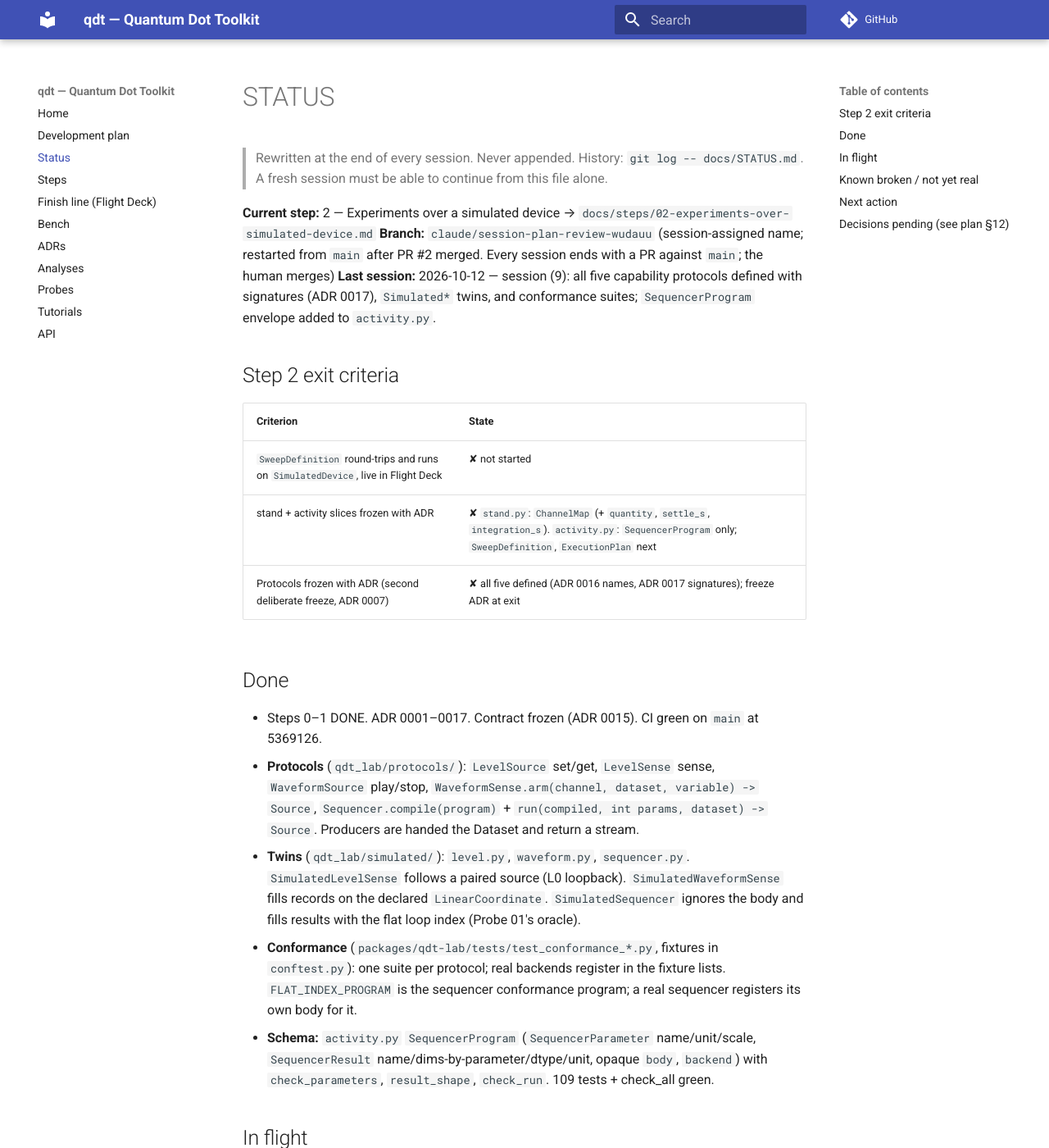
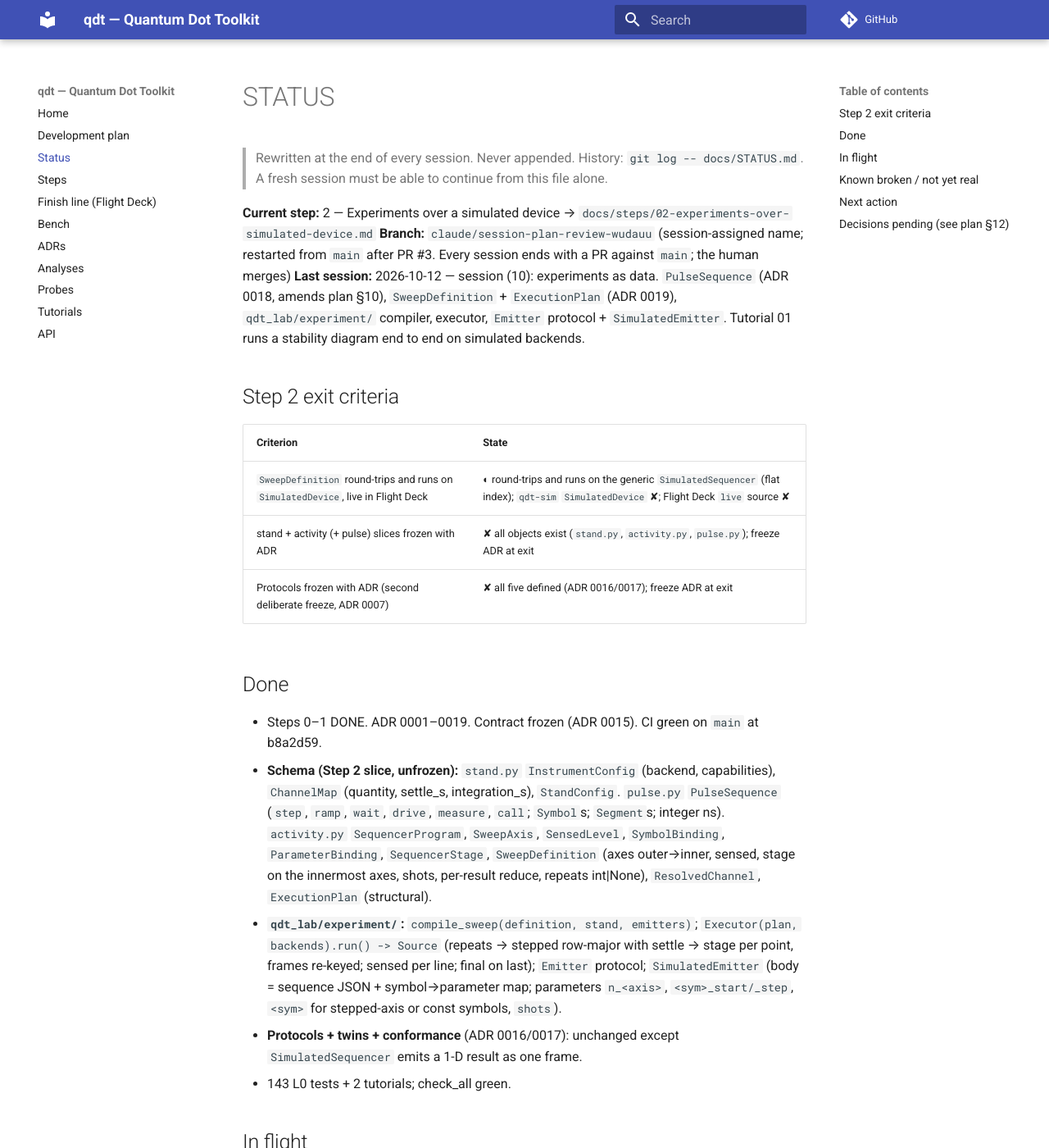
Before and after one commit to CowboyQuantum/qdt, an MkDocs documentation site: the page built from docs/STATUS.md, in a window 1280 px wide and 1400 px high. Shown: the whole window at 82% size. Built offline with MkDocs 1.6.1 and Material for MkDocs 9.7.7, drawn with Linux system fonts in a browser that asks for light colours; comment, search, counter and statistics services are not loaded; some of the changed text lies outside the part shown.

Commit message:
docs: STATUS — experiments as data landed; next is qdt-sim SimulatedDevice
Co-Authored-By: Claude Fable 5.1 <noreply@anthropic.com>
Claude-Session: https://claude.ai/code/session_01Bc8VuAgioCmycqw682fpn6

```diff
--- a/docs/STATUS.md
+++ b/docs/STATUS.md
@@ -4,54 +4,57 @@
 > A fresh session must be able to continue from this file alone.
 
 **Current step:** 2 — Experiments over a simulated device → `docs/steps/02-experiments-over-simulated-device.md`
-**Branch:** `claude/session-plan-review-wudauu` (session-assigned name; restarted from `main` after PR #2 merged.
+**Branch:** `claude/session-plan-review-wudauu` (session-assigned name; restarted from `main` after PR #3.
 Every session ends with a PR against `main`; the human merges)
-**Last session:** 2026-10-12 — session (9): all five capability protocols defined with signatures (ADR 0017),
-`Simulated*` twins, and conformance suites; `SequencerProgram` envelope added to `activity.py`.
+**Last session:** 2026-10-12 — session (10): experiments as data. `PulseSequence` (ADR 0018, amends plan
+§10), `SweepDefinition` + `ExecutionPlan` (ADR 0019), `qdt_lab/experiment/` compiler, executor, `Emitter`
+protocol + `SimulatedEmitter`. Tutorial 01 runs a stability diagram end to end on simulated backends.
 
 ## Step 2 exit criteria
 | Criterion | State |
 |---|---|
-| `SweepDefinition` round-trips and runs on `SimulatedDevice`, live in Flight Deck | ✘ not started |
-| stand + activity slices frozen with ADR | ✘ `stand.py`: `ChannelMap` (+ `quantity`, `settle_s`, `integration_s`). `activity.py`: `SequencerProgram` only; `SweepDefinition`, `ExecutionPlan` next |
-| Protocols frozen with ADR (second deliberate freeze, ADR 0007) | ✘ all five defined (ADR 0016 names, ADR 0017 signatures); freeze ADR at exit |
+| `SweepDefinition` round-trips and runs on `SimulatedDevice`, live in Flight Deck | ◐ round-trips and runs on the generic `SimulatedSequencer` (flat index); `qdt-sim` `SimulatedDevice` ✘; Flight Deck `live` source ✘ |
+| stand + activity (+ pulse) slices frozen with ADR | ✘ all objects exist (`stand.py`, `activity.py`, `pulse.py`); freeze ADR at exit |
+| Protocols frozen with ADR (second deliberate freeze, ADR 0007) | ✘ all five defined (ADR 0016/0017); freeze ADR at exit |
 
 ## Done
-- Steps 0–1 DONE. ADR 0001–0017. Contract frozen (ADR 0015). CI green on `main` at 5369126.
-- **Protocols** (`qdt_lab/protocols/`): `LevelSource` set/get, `LevelSense` sense, `WaveformSource`
-  play/stop, `WaveformSense.arm(channel, dataset, variable) -> Source`, `Sequencer.compile(program)` +
-  `run(compiled, int params, dataset) -> Source`. Producers are handed the Dataset and return a stream.
-- **Twins** (`qdt_lab/simulated/`): `level.py`, `waveform.py`, `sequencer.py`. `SimulatedLevelSense` follows
-  a paired source (L0 loopback). `SimulatedWaveformSense` fills records on the declared `LinearCoordinate`.
-  `SimulatedSequencer` ignores the body and fills results with the flat loop index (Probe 01's oracle).
-- **Conformance** (`packages/qdt-lab/tests/test_conformance_*.py`, fixtures in `conftest.py`): one suite per
-  protocol; real backends register in the fixture lists. `FLAT_INDEX_PROGRAM` is the sequencer conformance
-  program; a real sequencer registers its own body for it.
-- **Schema:** `activity.py` `SequencerProgram` (`SequencerParameter` name/unit/scale, `SequencerResult`
-  name/dims-by-parameter/dtype/unit, opaque `body`, `backend`) with `check_parameters`, `result_shape`,
-  `check_run`. 109 tests + check_all green.
+- Steps 0–1 DONE. ADR 0001–0019. Contract frozen (ADR 0015). CI green on `main` at b8a2d59.
+- **Schema (Step 2 slice, unfrozen):** `stand.py` `InstrumentConfig` (backend, capabilities), `ChannelMap`
+  (quantity, settle_s, integration_s), `StandConfig`. `pulse.py` `PulseSequence` (`step`, `ramp`, `wait`,
+  `drive`, `measure`, `call`; `Symbol`s; `Segment`s; integer ns). `activity.py` `SequencerProgram`,
+  `SweepAxis`, `SensedLevel`, `SymbolBinding`, `ParameterBinding`, `SequencerStage`, `SweepDefinition`
+  (axes outer→inner, sensed, stage on the innermost axes, shots, per-result reduce, repeats int|None),
+  `ResolvedChannel`, `ExecutionPlan` (structural).
+- **`qdt_lab/experiment/`:** `compile_sweep(definition, stand, emitters)`; `Executor(plan, backends).run()
+  -> Source` (repeats → stepped row-major with settle → stage per point, frames re-keyed; sensed per line;
+  final on last); `Emitter` protocol; `SimulatedEmitter` (body = sequence JSON + symbol→parameter map;
+  parameters `n_<axis>`, `<sym>_start/_step`, `<sym>` for stepped-axis or const symbols, `shots`).
+- **Protocols + twins + conformance** (ADR 0016/0017): unchanged except `SimulatedSequencer` emits a 1-D
+  result as one frame.
+- 143 L0 tests + 2 tutorials; check_all green.
 
 ## In flight
 - Nothing uncommitted. PR against `main` open for this session; human merges.
 
 ## Known broken / not yet real
-- `test_wire_path_keeps_design_target_line_rate` is wall-clock bound: fails ~2/3 on the 4-vCPU cloud
-  container (≈ 0.8×10⁶ pts/s vs 10⁶), passes on GitHub runners. Decide advisory treatment (cf. ADR 0014).
-- Executor does not exist: nothing yet honours `settle_s`/`integration_s` or refuses one terminal in two
-  roles per plan step (ADR 0016/0017 "must now").
-- `qdt-sim` package not started; `SimulatedDevice` (double-dot physics behind the protocols) is next after
-  the activity slice.
+- `test_wire_path_keeps_design_target_line_rate` is wall-clock bound: fails on the 4-vCPU cloud container
+  (≈ 0.8–1.0×10⁶ pts/s vs the 10⁶ floor), passes on GitHub runners. Decide advisory treatment (cf. ADR 0014).
+- `qdt-sim` not started: `SimulatedDevice` must implement `Sequencer` for backend `simulated` by
+  interpreting the emitted body (sequence JSON, `symbols` map, `reduce`) against the dot model; until then
+  stage results are the flat loop index.
+- Flight Deck `live` source: feed `Executor.run()` to `StreamServer`; display reduction over `repeat`.
+- QUA emitter (Step 5, `[opx]`): must validate 4 ns timing and map symbols to int input streams.
+- Scope captures per stepped point (`WaveformSense` in a sweep) deferred (ADR 0019).
 - Probe 01 scope half unrun → Step 5 input. Flight Deck: no axes/colorbar/cursors/zoom; first Dataset
   only. Server history unbounded (Step 6). `FINISH_LINE.md` TODO (human). `BENCH.md` skeleton; DUT #10.
 
 ## Next action
 **Human:** merge the open PR, check CI.
-**Then** a session on the activity slice: `SweepDefinition` (axes as `LinearCoordinate`s over `ChannelMap`
-logical channels, the sensed variables, and for a sequencer-driven inner loop a `SequencerProgram` plus the
-mapping from axis to integer parameter via `scale`) and `ExecutionPlan`; then `qdt_lab/experiment/` compiler
-(definition → plan + Dataset) and executor (plan → protocol calls → `Source`; honours `settle_s`; refuses a
-terminal in two roles). L0 tests per the step file: dry-run point count/order/shape, reproducibility.
-`qdt-sim` `SimulatedDevice` and the Flight Deck `live` source follow.
+**Then** a session on `qdt-sim`: import `quantum_dot_sim`, expose `DoubleDotValley` as `SimulatedDevice`
+implementing `Sequencer` (interpret the `simulated` body: levels at `measure` time → sensor current via the
+dot model; shots add noise; `reduce` honoured) and `LevelSource`/`LevelSense` for DC gates; a committed
+scenario fixture and the L0 "reproduces within tolerance" test; then the Flight Deck `live` source
+(`StreamServer.feed(Executor.run())`) and a stability diagram live, which closes the first exit criterion.
 
 ## Decisions pending (see plan §12)
 - #10 surrogate DUT design — by Step 5 entry. #2 `payload_hdf5` location — Step 3.
```
